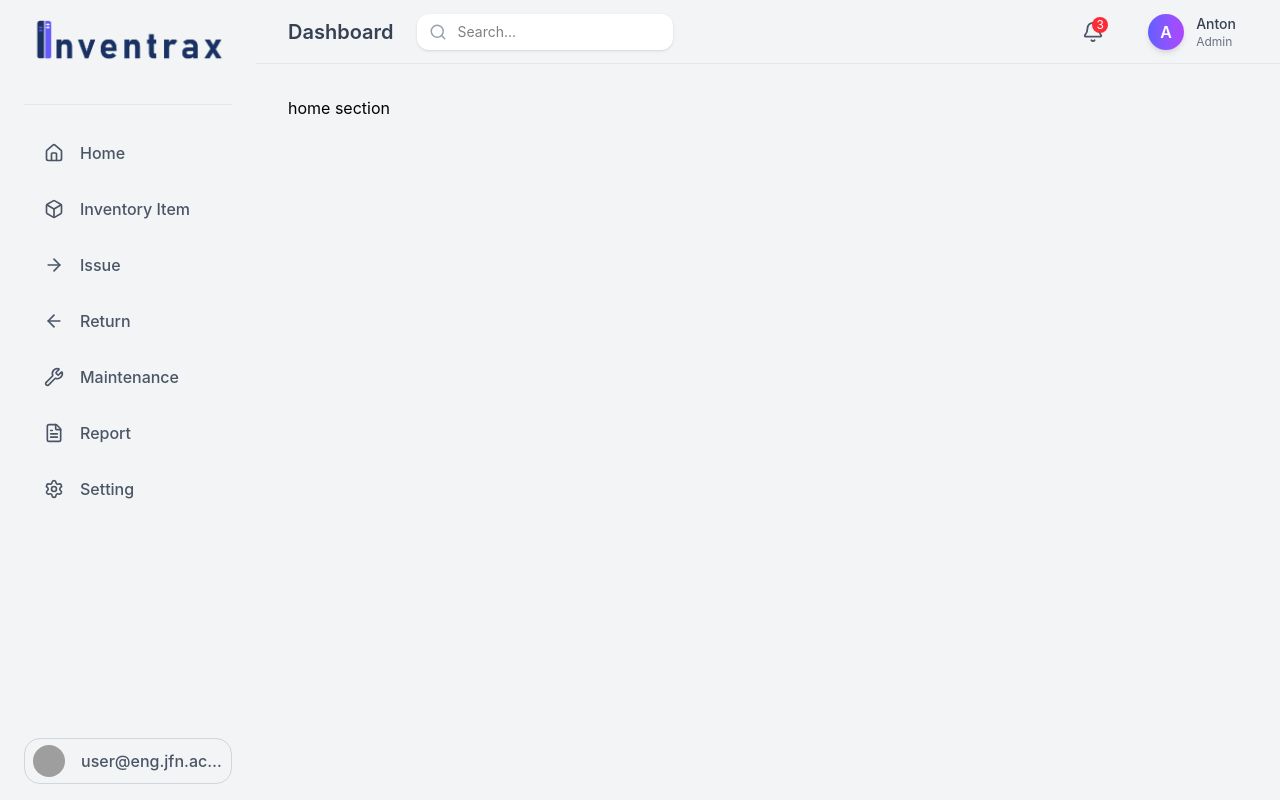
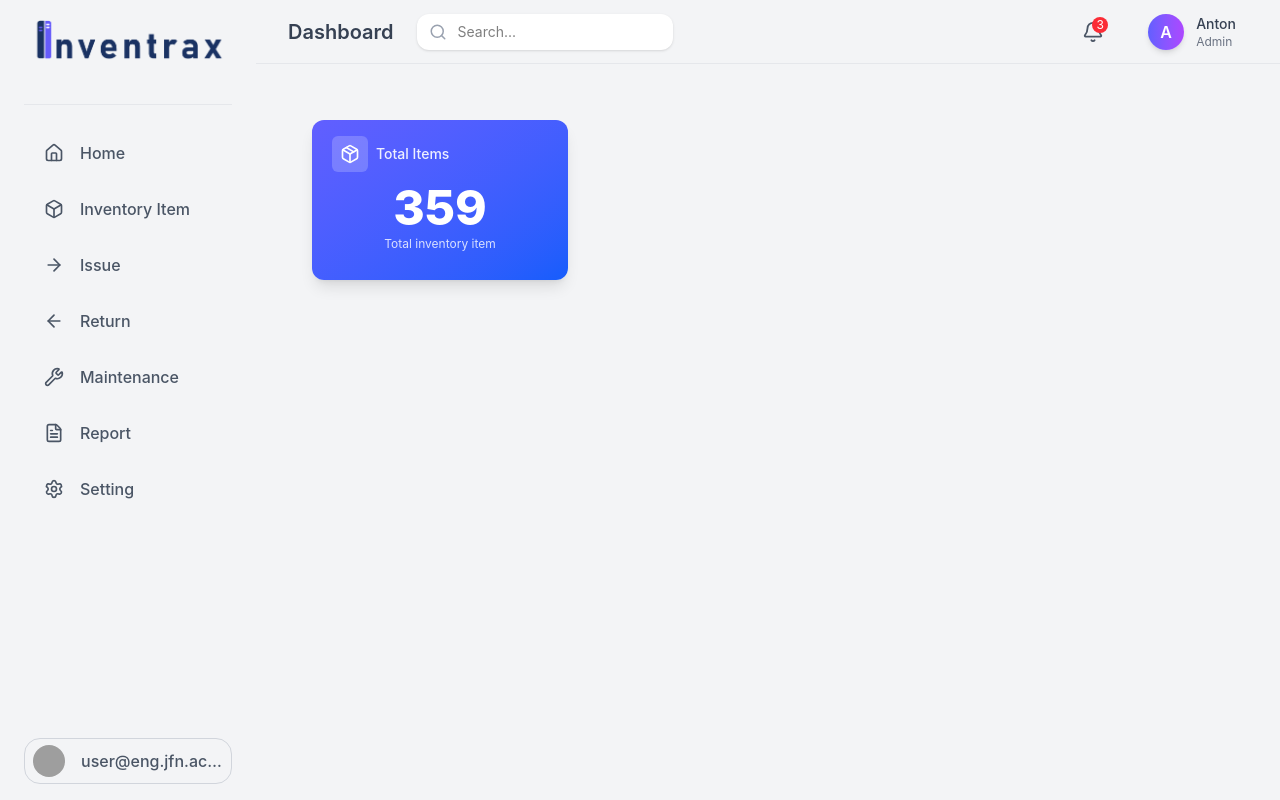
Before and after one commit to karenthiran/Inventory-Management-System, a React (Vite) app in the folder client/: page / in a window 1280 px wide. Built offline with nearby package versions, Linux system fonts and the light colour scheme; grey boxes are pictures that could not be loaded.

Commit message:
Dashboard card component created and used in home page

```diff
--- /dev/null
+++ b/client/src/components/common/DashboardCard.jsx
@@ -0,0 +1,33 @@
+import React from "react";
+
+const DashboardCard = ({
+  title = "Total Items",
+  value = "0",
+  subtitle = "Total inventory item",
+  icon,
+  gradient = "from-indigo-500 to-purple-600",
+}) => {
+  return (
+    <div
+      className={`relative w-64 h-40 rounded-xl px-5 py-4 text-white
+      bg-gradient-to-br ${gradient} shadow-lg
+      transition-transform duration-300 hover:scale-105`}
+    >
+      {/* Top Section */}
+      <div className="flex items-center gap-2 mb-3">
+        <div className="bg-white/20 p-2 rounded-md">{icon}</div>
+        <h3 className="text-sm font-medium opacity-90">{title}</h3>
+      </div>
+
+      {/* Main Value (More Dominant) */}
+      <h1 className="text-5xl font-extrabold leading-none text-center">
+        {value}
+      </h1>
+
+      {/* Subtitle */}
+      <p className="text-xs text-center mt-1 opacity-80">{subtitle}</p>
+    </div>
+  );
+};
+
+export default DashboardCard;
--- a/client/src/pages/Home.jsx
+++ b/client/src/pages/Home.jsx
@@ -1,5 +1,19 @@
-export const Home = () => {
-  return <div>home section</div>;
+import React from "react";
+import { Package } from "lucide-react";
+import DashboardCard from "../components/common/DashboardCard";
+
+const Home = () => {
+  return (
+    <div className="p-6 grid grid-cols-1 md:grid-cols-3 gap-6">
+      <DashboardCard
+        title="Total Items"
+        value="359"
+        subtitle="Total inventory item"
+        icon={<Package size={20} />}
+        gradient="from-indigo-500 to-blue-600"
+      />
+    </div>
+  );
 };
 
 export default Home;
```
